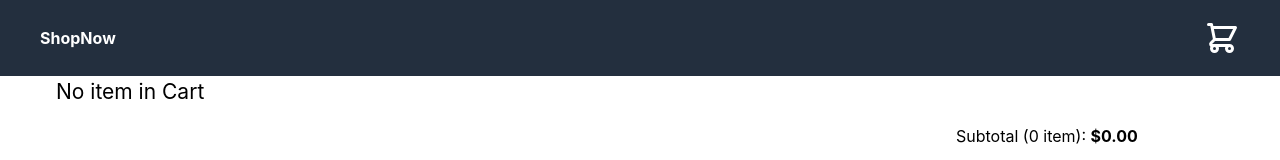
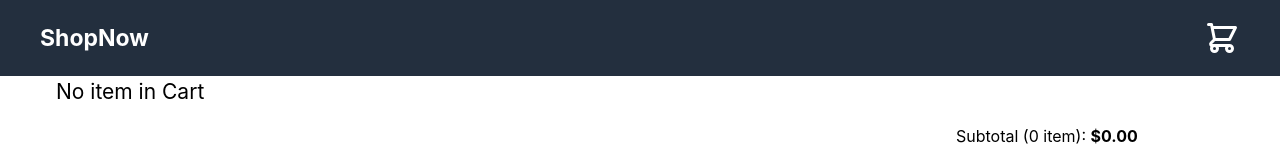
Before and after one commit to remilekun-hub/shopnow, a Next.js app: page /cart in a window 1280 px wide. Shown: the top 160 px of the page. Built offline with nearby package versions, Linux system fonts and the light colour scheme.

Commit message:
fixed brand size

```diff
--- a/pages/Products/[id].js
+++ b/pages/Products/[id].js
@@ -16,7 +16,7 @@ const Product = ({ data }) => {
       <header className="py-5 px-4 sticky top-0 bg-[#232F3E] z-20">
         <nav className="flex justify-between items-center max-w-[1200px] mx-auto">
           <Link href="/">
-            <a className="text-white font-bold">ShopNow</a>
+            <a className="text-white font-bold text-[23px]">ShopNow</a>
           </Link>
 
           <Link href="/cart" passHref>
--- a/pages/cart.js
+++ b/pages/cart.js
@@ -16,7 +16,7 @@ const Cart = () => {
       <header className="py-5 px-4 sticky top-0 bg-[#232F3E] z-20">
         <nav className="flex justify-between items-center max-w-[1200px] mx-auto">
           <Link href="/">
-            <a className="text-white font-bold">ShopNow</a>
+            <a className="text-white font-bold text-[23px]">ShopNow</a>
           </Link>
 
           <Link href="/cart" passHref>
--- a/pages/index.js
+++ b/pages/index.js
@@ -17,7 +17,7 @@ export default function Home({ data }) {
       <header className="py-5 px-4 sticky top-0 bg-[#232F3E] z-20">
         <nav className="flex justify-between items-center max-w-[1200px] mx-auto">
           <Link href="/">
-            <a className="text-white font-bold">ShopNow</a>
+            <a className="text-white font-bold text-[23px]">ShopNow</a>
           </Link>
 
           <Link href="/cart" passHref>
```
